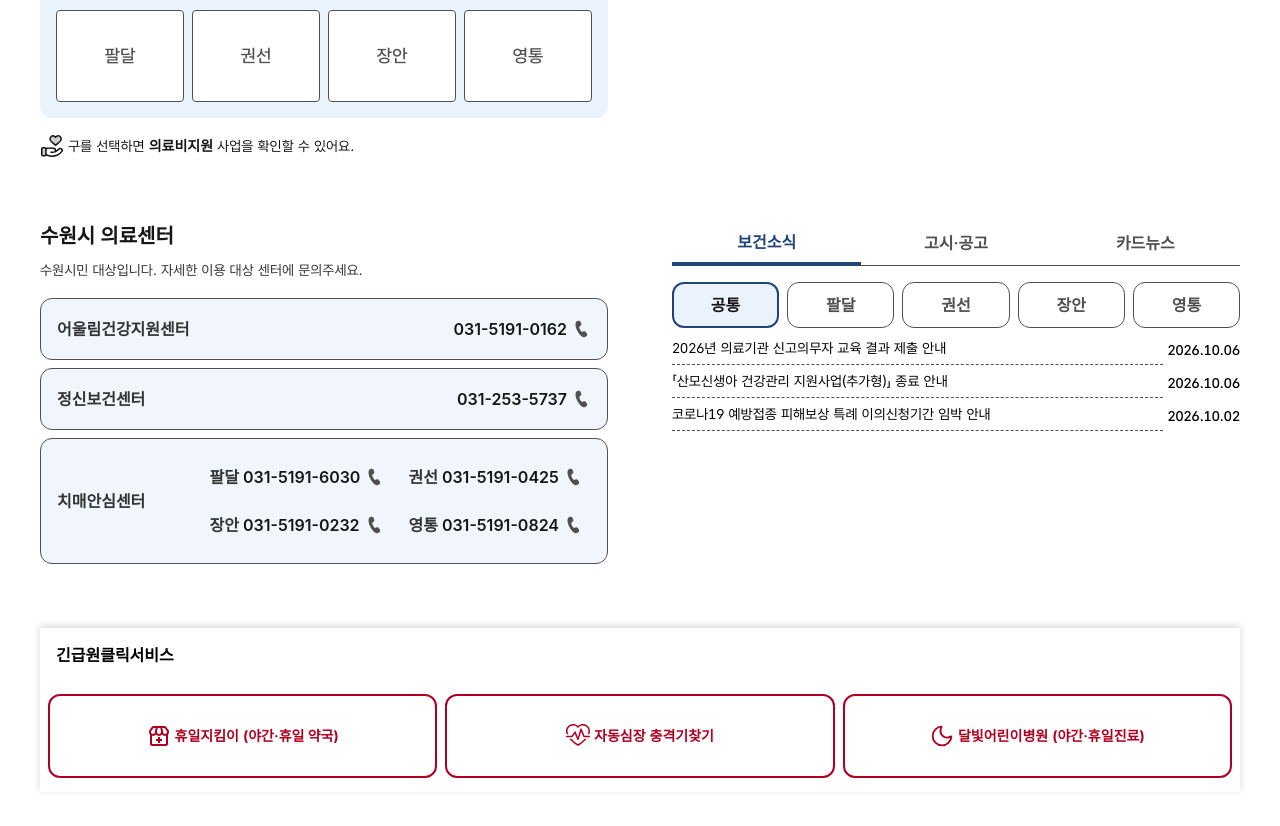
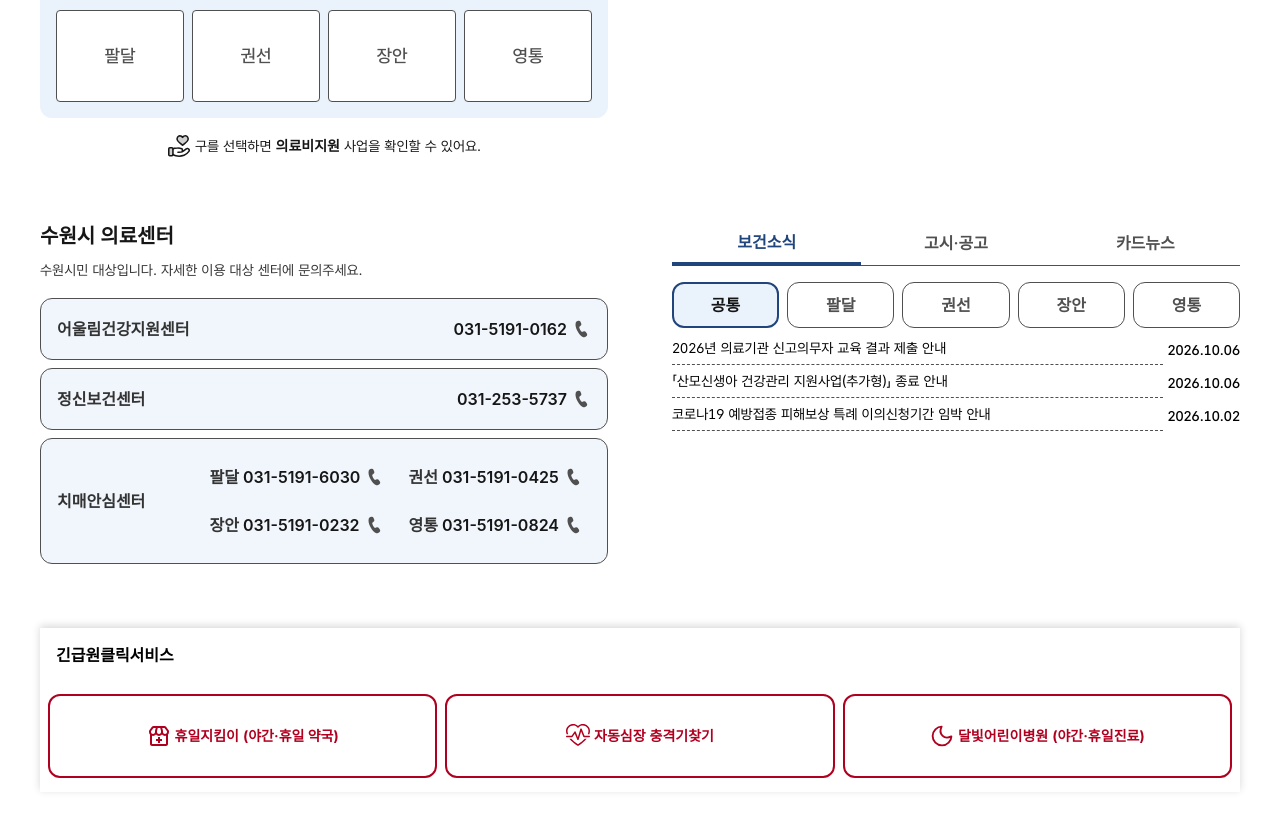
Before and after one commit to kgl990312-svg/figma-practice, a React (Vite) app: page / in a window 1280 px wide. Shown: the part 1160-1986 px from the top of the page. Built offline with nearby package versions, Linux system fonts and the light colour scheme; a web font is replaced by a local one.

Commit message:
의료비지원 안내 문장 가운데 정렬 (Figma와 같게)
Co-Authored-By: Claude Opus 5.5 <noreply@anthropic.com>

```diff
--- a/src/components/button/MedicalSupportButton/MedicalSupportButton.css
+++ b/src/components/button/MedicalSupportButton/MedicalSupportButton.css
@@ -6,8 +6,10 @@
 .medical-support-button {
   display: flex;
   align-items: flex-start;
+  justify-content: center; /* 가운데 정렬 — Figma와 같게 (사용자 결정) */
   gap: var(--space-4);
   width: 100%;
+  text-align: center;
   color: var(--color-grey-900);
   font: var(--typo-body); /* 본문 14/24 Regular */
   word-break: keep-all;
```
Also changed, not shown: 1 other file (tests, documents, lock files or other folders).
